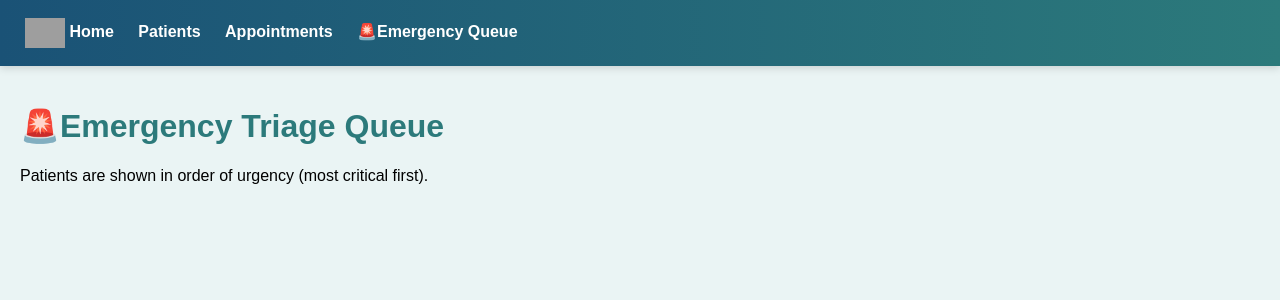
After one commit to Manish2-git/hospital-management-system, a Django app: page /emergency-queue/ in a window 1280 px wide. The commit adds this page. Shown: the top 300 px of the page. Run offline with Django 5.2, Linux system fonts and the light colour scheme; data that the repository does not hold is empty; grey boxes are pictures that could not be loaded.

Commit message:
Add emergrncy triage queue with heapq algorithm

```diff
--- /dev/null
+++ b/core/emergency_queue.py
@@ -0,0 +1,15 @@
+import heapq
+from .models import Patient
+
+def get_prority_queue():
+
+    heap = []
+    for patient in Patient.objects.all():
+        heapq.heappush(heap, (patient.severity, patient.id, patient))
+
+    ordered_patients  =[]
+    while  heap:
+        severity, pid, patient = heapq.heappop(heap)
+        ordered_patients.append(patient)
+
+        return ordered_patients
--- a/core/templates/core/base.html
+++ b/core/templates/core/base.html
@@ -4,15 +4,16 @@
     <title>Hospital Management System</title>
         <style>
             body {
-                font-family: Arial, sans-serif;
-                background-color: #f0f8ff;
+                font-family: 'segeo UI', Arial, sans-serif;
+                background-color: #EAF4F4;
                 margin: 0;
                 padding: 0;
 
             }
             nav {
-                background-color: #2c7a7b;
-                padding: 15px;
+                background: linear-gradient(90deg, #1a5276, #2c7a7b);
+                padding: 18px 25px;
+                box-shadow: 0 2px 8px rgba(0,0,0,0.15);
             }
             nav a{
                 color: white;
@@ -31,11 +32,11 @@
                 padding: 0;
             }
             li {
-                background: white;
-                margin-bottom: 10px;
-                padding: 15px;
-                border-radius: 5px;
-                box-shadow: 0 1px 3px rgba(0,0,0,0.1);
+                transition: transform 0.2s;
+            }
+            li:hover{
+                transform: translateX(5px);
+                box-shadow: 0 3px 8px rgba(0,0,0,0.15);
             }
         </style>
     </head>
@@ -45,6 +46,7 @@
     <a href="/">Home</a>
     <a href="/patients">Patients</a>
     <a href="/appointments">Appointments</a>
+    <a href="/emergency-queue/"> 🚨Emergency Queue</a>
 </nav>
 <div class="container">
     {% block content %}
--- /dev/null
+++ b/core/templates/core/emergency_queue.html
@@ -0,0 +1,11 @@
+{% extends "core/base.html" %}
+
+{% block content %}
+<h1>🚨Emergency Triage Queue</h1>
+<p>Patients are shown in order of urgency (most critical first).</p>
+<ul>
+    {% for patient in patients %}
+        <li><strong{{patient.name}}</strong> -Severity: {{patient.severity }} (Age:{{ patient.age}})</li>
+    {% endfor %}
+</ul>
+{% endblock %}
--- a/core/urls.py
+++ b/core/urls.py
@@ -5,4 +5,5 @@ urlpatterns = [
     path("", views.home, name="home"),
     path("patients/", views.patient_list, name="patient_list"),
     path("appointments/", views.appointment_list, name="appointment_list"),
+    path("emergency-queue/", views.emergency_queue_view, name="emergency_queue"),
 ]
--- a/core/views.py
+++ b/core/views.py
@@ -1,6 +1,7 @@
 from django.http import HttpResponse
 from django.shortcuts import render
 from  .models import Patient,  Appointment
+from .emergency_queue import get_prority_queue
 
 def home(request):
         return render(request, "core/home.html")
@@ -12,3 +13,7 @@ def patient_list(request):
 def appointment_list(request):
         appointments = Appointment.objects.all()
         return render(request, "core/appointment_list.html", {"appointments": appointments})
+
+def emergency_queue_view(request):
+        ordered_patients = get_prority_queue()
+        return render(request, "core/emergency_queue.html", {"patients": ordered_patients})
```
